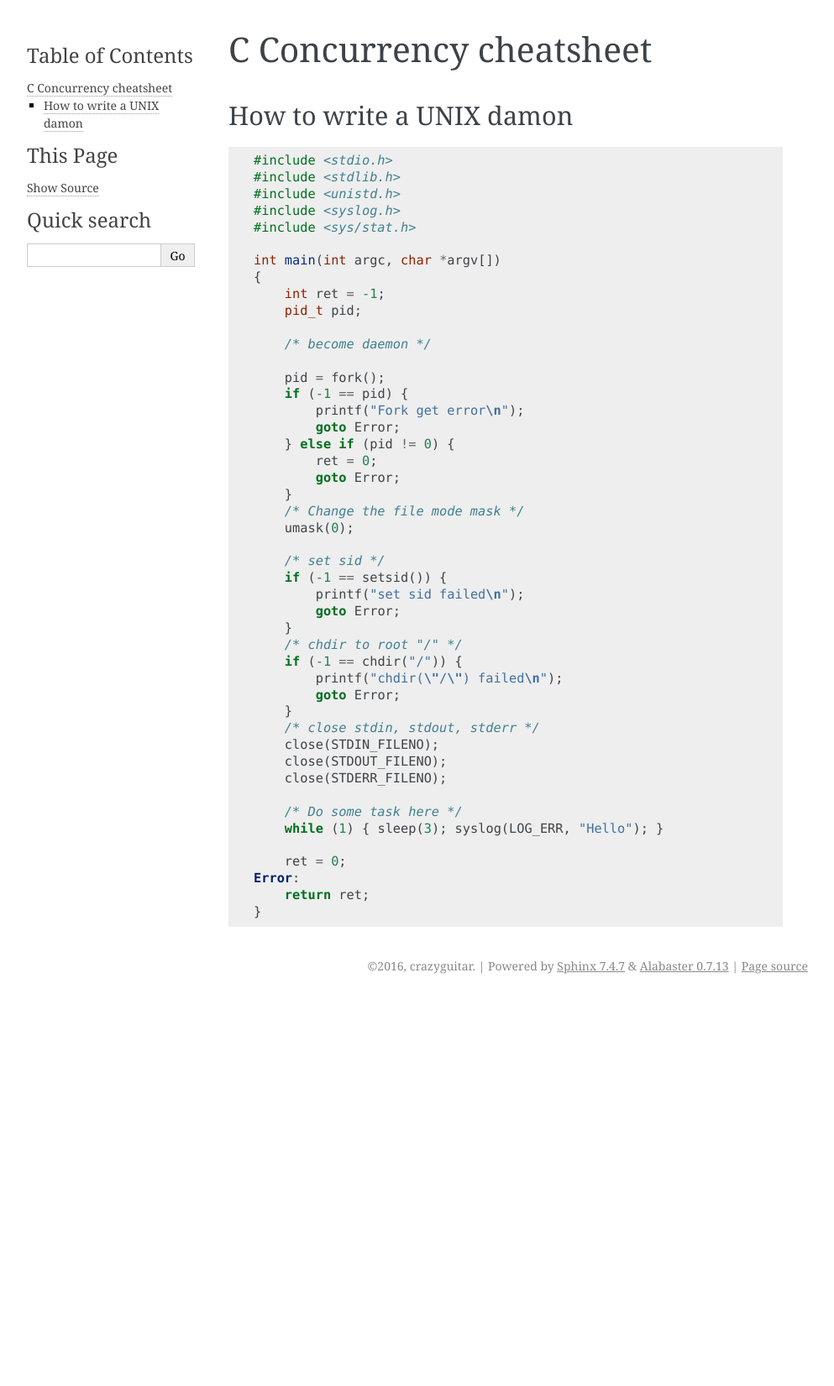
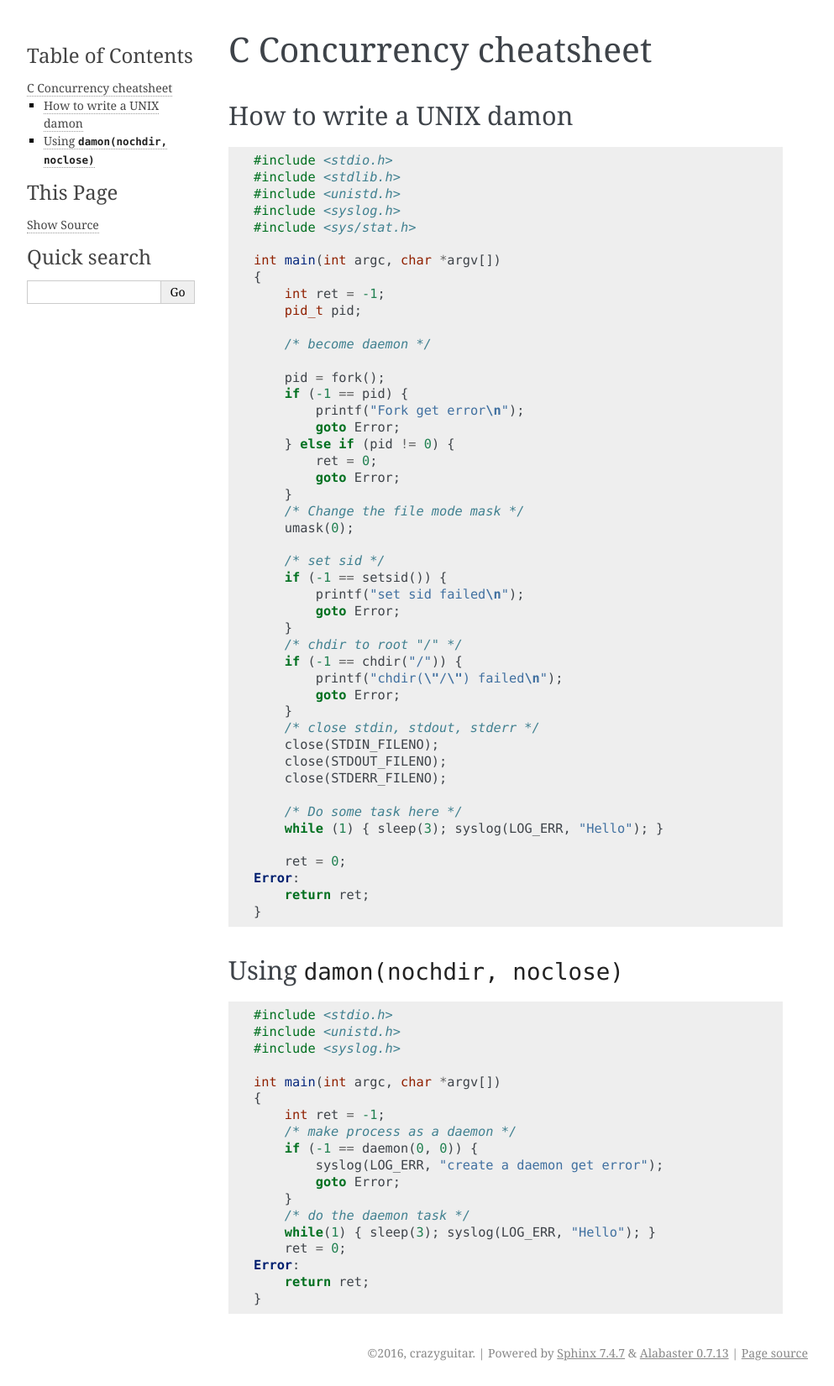
Before and after one commit to emcute0319/cppcheatsheet, a Sphinx documentation site: the page built from docs/notes/c_concurrency.rst, in a window 1280 px wide. Shown: the whole page at 84% size, without its empty margins (148-1141 px from the left). Built offline with Sphinx 7.4.7, drawn with Linux system fonts in a browser that asks for light colours; pages that are not in the unit, such as notebooks, are missing from menus; before the commit the page ends 1190 px from its top, so only the background shows below that.

Commit message:
Add 'daemon(nocchdir, noclose)' note

```diff
--- a/docs/notes/c_concurrency.rst
+++ b/docs/notes/c_concurrency.rst
@@ -53,3 +53,27 @@
     Error:
         return ret;
     }
+
+Using ``damon(nochdir, noclose)``
+---------------------------------
+
+.. code-block:: c
+
+    #include <stdio.h>
+    #include <unistd.h>
+    #include <syslog.h>
+
+    int main(int argc, char *argv[])
+    {
+        int ret = -1;
+        /* make process as a daemon */
+        if (-1 == daemon(0, 0)) {
+            syslog(LOG_ERR, "create a daemon get error");
+            goto Error;
+        }
+        /* do the daemon task */
+        while(1) { sleep(3); syslog(LOG_ERR, "Hello"); }
+        ret = 0;
+    Error:
+        return ret;
+    }
```
